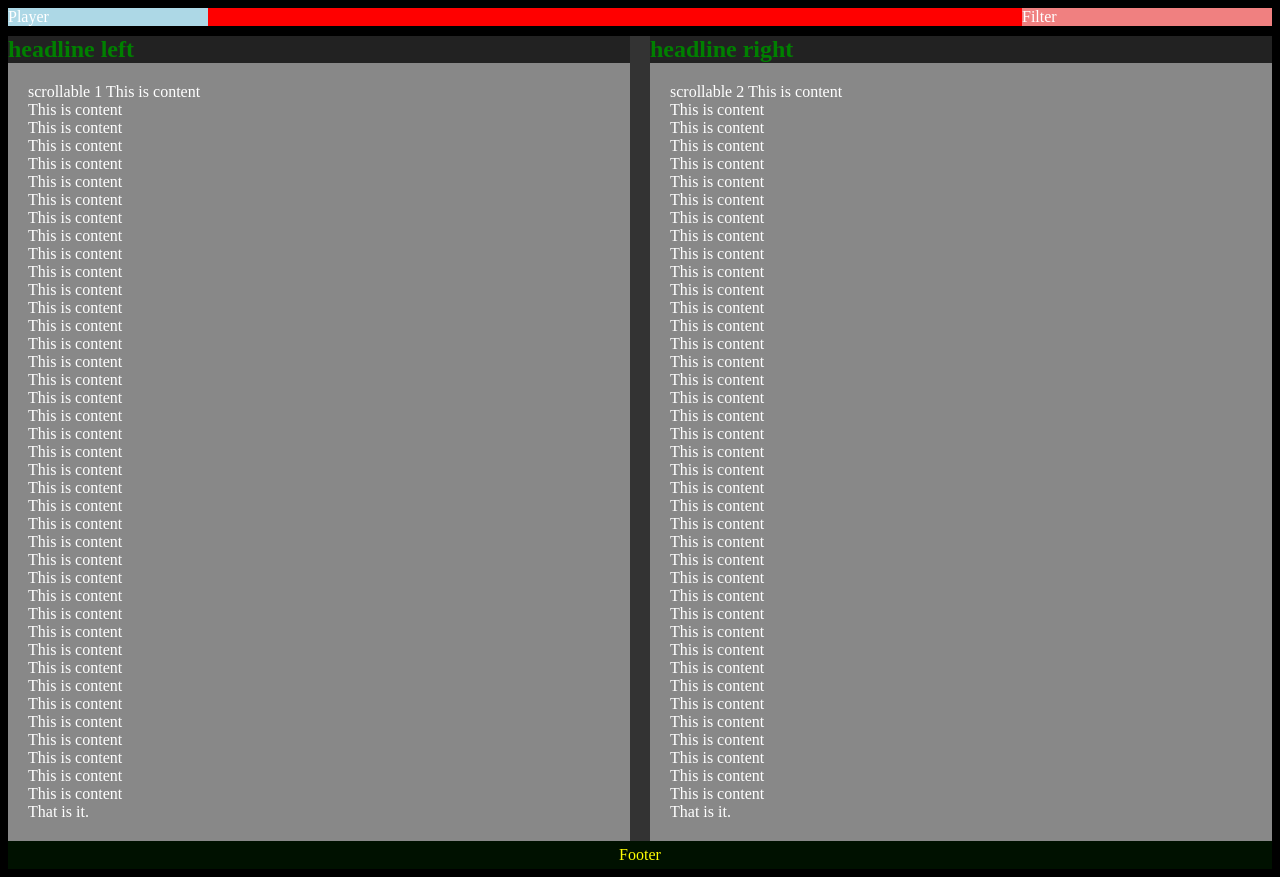
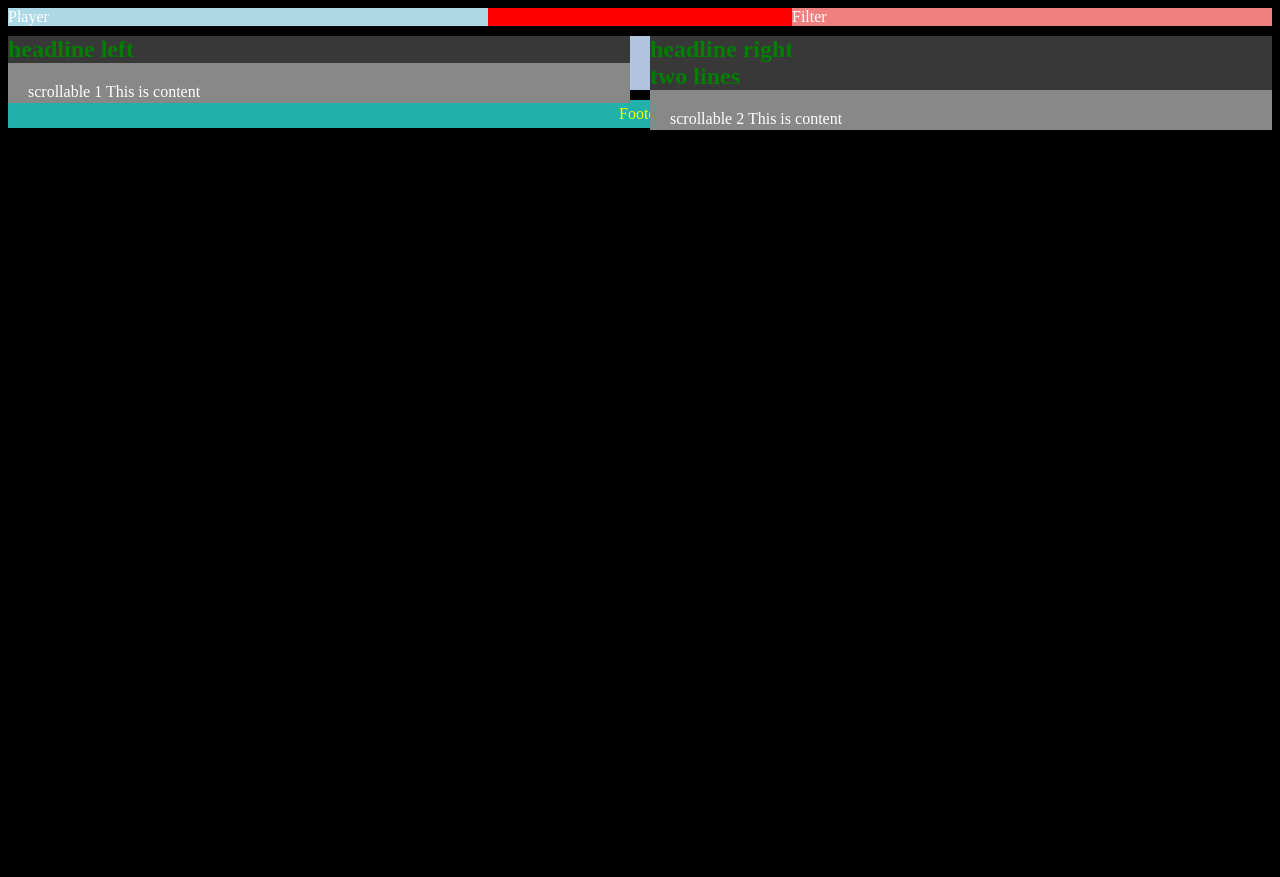
Before and after one commit to justlep/sample-commander-legacy, a website: page src/dummy/testflex.html in a window 1280 px wide. After the commit the page ends 800 px from the top, so only its background shows below. Drawn offline with Linux system fonts and the light colour scheme.

Commit message:
testing flex css

```diff
--- a/src/dummy/testflex.html
+++ b/src/dummy/testflex.html
@@ -1,6 +1,9 @@
 <html>
 <head>
     <style type="text/css">
+        * {
+            box-sizing: border-box;
+        }
         body {
             background: #000;
             color: #fff;
@@ -16,21 +19,26 @@
         }
 
         .player {
-            width: 200px;
+            width: 40%;
+            max-width: 480px;
+            min-width: 350px;
+            min-width: 350px;
             background: lightblue;
         }
         .filter {
             background: lightcoral;
-            width: 250px;
+            width: 40%;
+            max-width: 480px;
+            min-width: 350px;
             align-self: flex-end;
         }
 
         #main {
-            background: #333;
+            background: lightsteelblue;
             display: flex;
-            flex-flow: row nowrap;
-            display: flex;
+            flex-direction: row;
             flex: 1;
+            align-self: stretch;
             margin-top: 10px;
         }
 
@@ -39,35 +47,43 @@
             flex: 1;
             display: flex;
             flex-direction: column;
-            overflow: hidden;
-            max-height: 100%;
+            align-self: stretch;
         }
 
-        .box-left {
-            margin-right: 20px;
+        .box:last-child {
+            margin-left: 20px;
         }
 
-        h2 {
+        .box-headline {
             color: green;
-            background: #222;
             margin: 0;
             padding: 0;
         }
+
+        .box-content {
+            flex: 1;
+            position: relative;
+            align-self: stretch;
+        }
+
         .scrollable-container {
             background: #888;
-            flex: 1;
             overflow: auto;
-            display: flex;
+            position: absolute;
+            top: 0;
+            bottom: 0;
+            left: 0;
+            width: 100%;
             padding: 20px;
         }
 
         footer {
-            background: #001100;
+            margin-top: 10px;;
+            background: lightseagreen;
             padding: 5px;
             text-align: center;
             color: yellow;
         }
-
     </style>
 </head>
 <body>
@@ -82,16 +98,20 @@
     </header>
 
     <div id="main">
-        <div class="box box-left">
-            <h2>headline left</h2>
-            <div class="scrollable-container">
-                scrollable 1
+        <div class="box">
+            <h2 class="box-headline">headline left</h2>
+            <div class="box-content">
+                <div class="scrollable-container">
+                    scrollable 1
+                </div>
             </div>
         </div>
-        <div class="box box-right">
-            <h2>headline right</h2>
-            <div class="scrollable-container">
-                scrollable 2
+        <div class="box">
+            <h2 class="box-headline">headline right<br/>two lines</h2>
+            <div class="box-content">
+                <div class="scrollable-container">
+                    scrollable 2
+                </div>
             </div>
         </div>
     </div>
@@ -103,7 +123,7 @@
     <script src="../js/lib/jquery.min.js"></script>
     <script>
         $('.scrollable-container').each(function() {
-            for (var i=40; i>=1; i--) {
+            for (var i=35; i>=1; i--) {
                 $(this).append('This is content<br/>');
             }
             $(this).append('That is it.');
```
